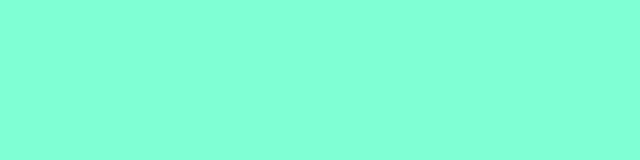
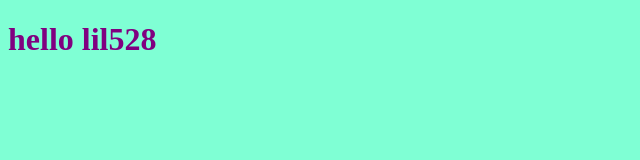
Before and after one commit to Azzeddine-Elkacem/myfirstrepo, a plain HTML site: page index.html in a window 1280 px wide. Shown: the whole page, without its empty margins (0-640 px from the left). Drawn offline with Linux system fonts and the light colour scheme.

Commit message:
editing html file

```diff
--- a/index.html
+++ b/index.html
@@ -9,7 +9,7 @@
 <body>
 
 
-<h1hello lil528<h1>
+<h1>hello lil528<h1>
 
 
 
```
